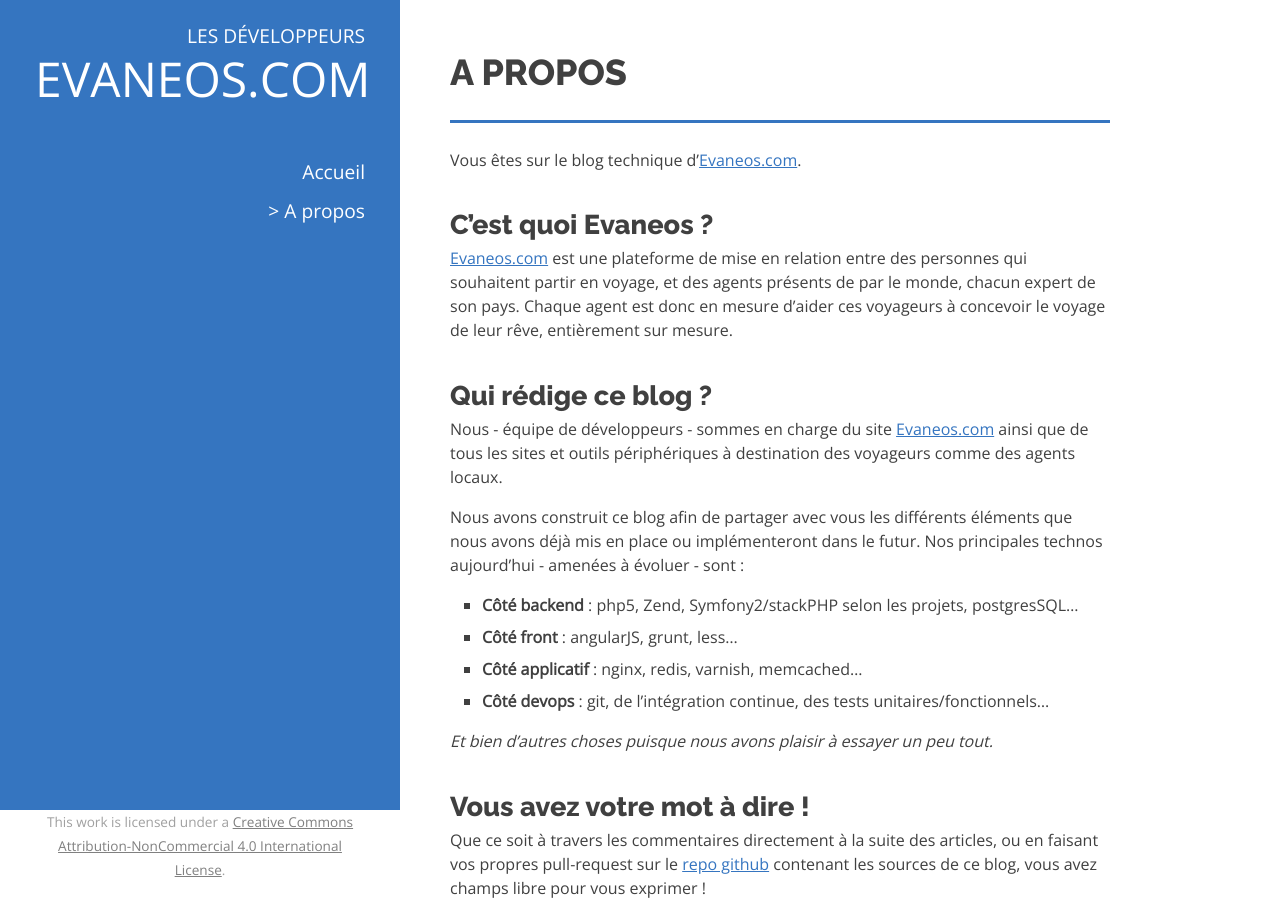
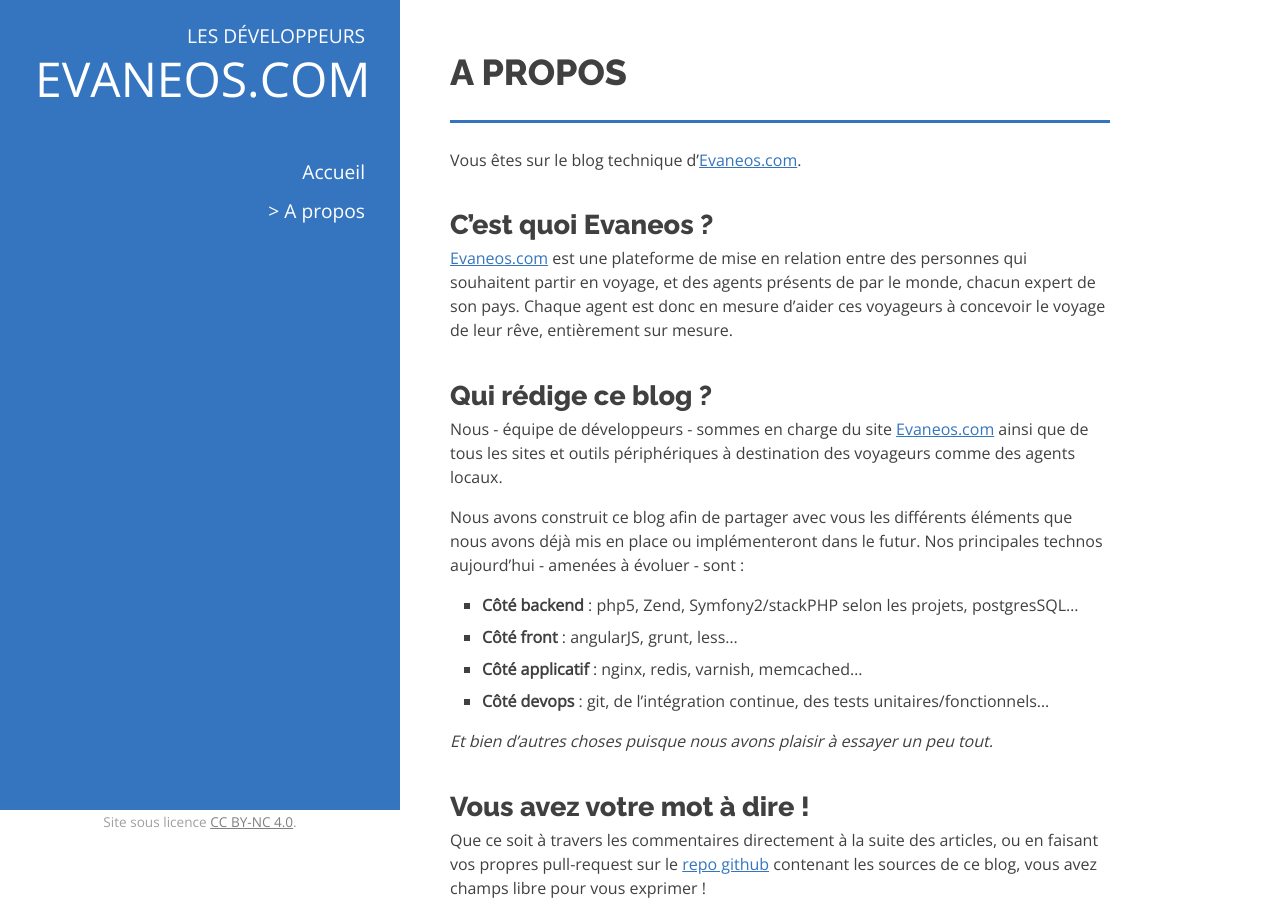
Before and after one commit to Evaneos/Evaneos.github.io, a Jekyll site: the page built from about/index.md, in a window 1280 px wide. Built offline with Jekyll 4.4.1, drawn with Linux system fonts in a browser that asks for light colours; Markdown is read by kramdown in place of the engine named in the settings.

Commit message:
Shorter licence wording in fr

```diff
--- a/_layouts/default.html
+++ b/_layouts/default.html
@@ -17,9 +17,7 @@
                     {% include nav.html %}
                 </nav>
             </div>
-            <p class="legal">
-              This work is licensed under a <a rel="license" href="http://creativecommons.org/licenses/by-nc/4.0/deed.en_US">Creative Commons Attribution-NonCommercial 4.0 International License</a>.
-            </p>
+            <p class="legal">Site sous licence <a rel="license" href="http://creativecommons.org/licenses/by-nc/4.0/deed.en_US">CC BY-NC 4.0</a>.</p>
         </div>
         <div class="content-wrapper">
             {{ content }}
```
